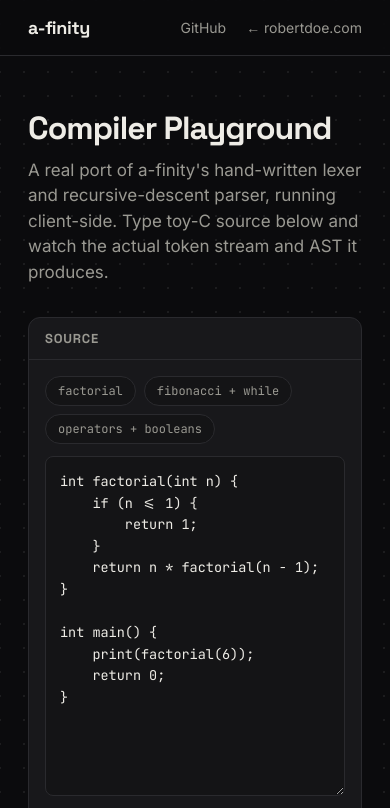
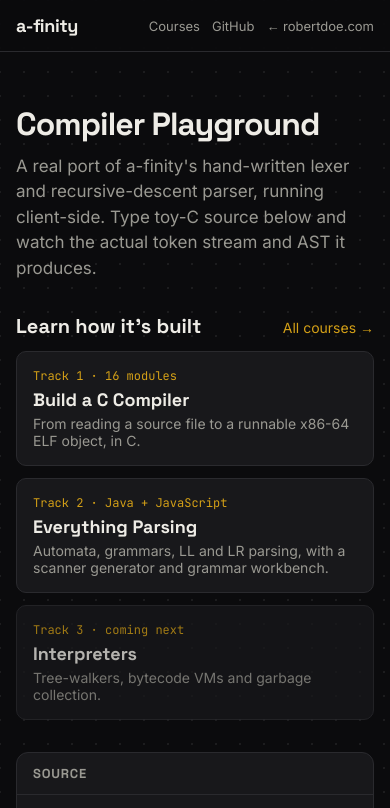
Before and after one commit to Robert-Doe/a-finity, a website built with Vite: page webapp/index.html in a window 390 px wide. Shown: the top 808 px of the page. Built offline with nearby package versions, Linux system fonts and the light colour scheme.

Commit message:
Publish course tutorials and link them from the homepage

```diff
--- a/webapp/package.json
+++ b/webapp/package.json
@@ -5,7 +5,7 @@
   "type": "module",
   "scripts": {
     "dev": "vite",
-    "build": "tsc --noEmit && vite build",
+    "build": "tsc --noEmit && vite build && node scripts/copy-course.mjs",
     "preview": "vite preview"
   },
   "devDependencies": {
--- /dev/null
+++ b/webapp/scripts/copy-course.mjs
@@ -0,0 +1,171 @@
+// Runs after `vite build`: publishes the course tutorials under dist/course/.
+//
+//   dist/course/index.html                         generated course index
+//   dist/course/<module_NN - ...>/tutorial.html    compiler track
+//   dist/course/everything_parsing/...             parsing course (pages + assets)
+//
+// Links from a tutorial to anything that isn't published here (DECISIONS.md,
+// run.md, source files) are rewritten to the file on GitHub, so no link 404s.
+
+import { readFileSync, writeFileSync, mkdirSync, readdirSync, statSync, existsSync, copyFileSync } from "node:fs";
+import { join, dirname, relative, posix } from "node:path";
+import { fileURLToPath } from "node:url";
+
+const REPO = join(dirname(fileURLToPath(import.meta.url)), "..", "..");
+const OUT = join(REPO, "webapp", "dist", "course");
+const GITHUB = "https://github.com/Robert-Doe/a-finity";
+
+const toPosix = (p) => p.split("\\").join("/");
+
+function walk(dir) {
+  const out = [];
+  for (const name of readdirSync(dir)) {
+    if (name === "node_modules" || name === "out" || name.startsWith(".")) continue;
+    const full = join(dir, name);
+    if (statSync(full).isDirectory()) out.push(...walk(full));
+    else out.push(full);
+  }
+  return out;
+}
+
+// ── what gets published ──
+const parsingDir = join(REPO, "everything_parsing");
+if (!existsSync(parsingDir)) throw new Error("copy-course: everything_parsing/ not found; is the build running from the repo?");
+
+const compilerModules = readdirSync(REPO).filter(d => /^module_\d\d/.test(d) && existsSync(join(REPO, d, "tutorial.html"))).sort();
+if (compilerModules.length === 0) throw new Error("copy-course: no module_NN/tutorial.html found");
+
+const published = new Set();                       // repo-relative posix paths
+for (const m of compilerModules) published.add(`${m}/tutorial.html`);
+for (const f of walk(parsingDir)) {
+  const rel = toPosix(relative(REPO, f));
+  if (rel.endsWith(".html") || rel.startsWith("everything_parsing/assets/")) published.add(rel);
+}
+
+// ── copy, rewriting links to unpublished files ──
+function rewrite(html, relPath) {
+  return html.replace(/(href|src)="([^"]*)"/g, (whole, attr, value) => {
+    if (/^(https?:|mailto:|data:|#|\/\/)/.test(value) || value === "") return whole;
+    const [pathPart, hash = ""] = value.split("#");
+    if (pathPart === "") return whole;
+    let target;
+    try { target = posix.normalize(posix.join(posix.dirname(relPath), pathPart.split("/").map(decodeURIComponent).join("/"))); }
+    catch { return whole; }
+    if (target.startsWith("..")) return whole;
+    const isDir = pathPart.endsWith("/");
+    const key = isDir ? posix.join(target, "index.html") : target;
+    if (published.has(key)) return whole;
+    const kind = isDir || !existsSync(join(REPO, target)) || statSync(join(REPO, target)).isDirectory() ? "tree" : "blob";
+    const url = `${GITHUB}/${kind}/main/${target.split("/").map(encodeURIComponent).join("/")}${hash ? "#" + hash : ""}`;
+    return `${attr}="${url}"`;
+  });
+}
+
+let pages = 0;
+for (const rel of published) {
+  const src = join(REPO, rel);
+  const dst = join(OUT, rel);
+  mkdirSync(dirname(dst), { recursive: true });
+  if (rel.endsWith(".html")) {
+    writeFileSync(dst, rewrite(readFileSync(src, "utf8"), rel));
+    pages++;
+  } else {
+    copyFileSync(src, dst);
+  }
+}
+
+// ── the course index ──
+const esc = (s) => s.replace(/&/g, "&amp;").replace(/</g, "&lt;").replace(/>/g, "&gt;");
+const titleOf = (rel) => {
+  const m = /<title>([^<]*)<\/title>/i.exec(readFileSync(join(REPO, rel), "utf8"));
+  return (m ? m[1] : rel).replace(/\s*\|\s*Everything Parsing\s*$/, "").trim();
+};
+const href = (rel) => rel.split("/").map(encodeURIComponent).join("/");
+
+const compilerItems = compilerModules.map(m => {
+  const num = m.slice(7, 9);
+  const name = m.replace(/^module_\d\d\s*-\s*/, "");
+  return `<li><a href="${href(m + "/tutorial.html")}"><span class="n">${num}</span>${esc(name)}</a></li>`;
+}).join("\n");
+
+const parsingModules = readdirSync(parsingDir)
+  .filter(d => /^\d\d-/.test(d) && existsSync(join(parsingDir, d, "tutorial.html")))
+  .sort();
+const parsingItems = parsingModules.map(d => {
+  const rel = `everything_parsing/${d}/tutorial.html`;
+  const t = titleOf(rel).replace(/^Module \d+\s*[—-]\s*/, "");
+  const cap = /Capstone/.test(readFileSync(join(REPO, rel), "utf8").slice(0, 2000)) ? ' <span class="tag">capstone</span>' : "";
+  return `<li><a href="${href(rel)}"><span class="n">${d.slice(0, 2)}</span>${t}${cap}</a></li>`;
+}).join("\n");
+
+const index = `<!DOCTYPE html>
+<html lang="en">
+<head>
+<meta charset="utf-8">
+<meta name="viewport" content="width=device-width, initial-scale=1">
+<title>a-finity courses</title>
+<link rel="preconnect" href="https://fonts.googleapis.com">
+<link rel="preconnect" href="https://fonts.gstatic.com" crossorigin>
+<link href="https://fonts.googleapis.com/css2?family=Space+Grotesk:wght@500;700&family=Inter:wght@400;600&family=JetBrains+Mono:wght@500&display=swap" rel="stylesheet">
+<style>
+  :root { --bg:#0b0b0d; --card:#18181b; --text:#eeece6; --dim:#9a9992; --accent:#d4a017; --soft:rgba(212,160,23,.14); --border:#2a2a2e; }
+  * { box-sizing: border-box; }
+  body { margin:0; background:var(--bg); color:var(--text); font:16px/1.6 Inter, system-ui, sans-serif; }
+  .wrap { max-width: 960px; margin: 0 auto; padding: 32px 16px 64px; }
+  .top { display:flex; justify-content:space-between; align-items:center; gap:16px; flex-wrap:wrap; }
+  .top a { color: var(--dim); text-decoration:none; font-size:14px; }
+  .top a:hover { color: var(--accent); }
+  h1 { font-family:'Space Grotesk', system-ui, sans-serif; font-size: clamp(32px, 6vw, 48px); margin: 32px 0 8px; }
+  .lede { color: var(--dim); max-width: 60ch; margin: 0 0 32px; }
+  section { background:var(--card); border:1px solid var(--border); border-radius:12px; padding:24px; margin-bottom:24px; }
+  h2 { font-family:'Space Grotesk', system-ui, sans-serif; margin:0 0 4px; font-size:24px; }
+  .sub { color: var(--dim); margin: 0 0 16px; font-size: 15px; }
+  .start { display:inline-block; margin: 0 0 16px; color: var(--bg); background: var(--accent); padding: 8px 14px; border-radius: 8px; text-decoration:none; font-weight:600; font-size:14px; }
+  ol { list-style:none; margin:0; padding:0; display:grid; grid-template-columns: repeat(auto-fill, minmax(260px, 1fr)); gap: 4px 16px; }
+  li a { display:flex; gap:10px; align-items:baseline; padding:6px 8px; border-radius:6px; color:var(--text); text-decoration:none; font-size:15px; }
+  li a:hover { background: var(--soft); }
+  .n { font-family:'JetBrains Mono', monospace; color: var(--accent); font-size:13px; min-width: 2ch; }
+  .tag { font-size:11px; color:var(--accent); border:1px solid var(--accent); border-radius:999px; padding:0 6px; margin-left:4px; }
+  .note { color: var(--dim); font-size: 14px; margin: 12px 0 0; }
+  .note a, .sub a { color: var(--accent); }
+</style>
+</head>
+<body>
+<div class="wrap">
+  <div class="top">
+    <a href="../">&larr; Compiler Playground</a>
+    <a href="${GITHUB}" target="_blank" rel="noopener">GitHub</a>
+  </div>
+  <h1>Courses</h1>
+  <p class="lede">Two tracks, built module by module with the code, a decisions log and a tutorial for every step. Start at module 01 of either track; each tutorial links to the next.</p>
+
+  <section id="compiler">
+    <h2>Build a C Compiler</h2>
+    <p class="sub">From reading a source file to emitting a runnable x86-64 ELF object, in C. ${compilerModules.length} modules.</p>
+    <a class="start" href="${href(compilerModules[0] + "/tutorial.html")}">Start with module 01</a>
+    <ol>
+${compilerItems}
+    </ol>
+  </section>
+
+  <section id="parsing">
+    <h2>Everything Parsing</h2>
+    <p class="sub">Formal languages, automata, and top-down and bottom-up parsing, with every concept implemented in Java and JavaScript side by side. ${parsingModules.length} modules published so far.</p>
+    <a class="start" href="everything_parsing/prerequisites/index.html">Start with the prerequisites</a>
+    <ol>
+${parsingItems}
+    </ol>
+    <p class="note">Full plan: <a href="${GITHUB}/blob/main/everything_parsing/ROADMAP.md" target="_blank" rel="noopener">ROADMAP.md</a> &middot; <a href="${GITHUB}/blob/main/everything_parsing/GLOSSARY.md" target="_blank" rel="noopener">GLOSSARY.md</a></p>
+  </section>
+
+  <section id="interpreters">
+    <h2>Interpreters <span class="tag">coming next</span></h2>
+    <p class="sub">A tree-walking interpreter, a bytecode compiler and stack VM, closures, garbage collection and performance, in Java and JavaScript. <a href="${GITHUB}/blob/main/interpreters/ROADMAP.md" target="_blank" rel="noopener">Read the plan</a>.</p>
+  </section>
+</div>
+</body>
+</html>
+`;
+mkdirSync(OUT, { recursive: true });
+writeFileSync(join(OUT, "index.html"), index);
+console.log(`copy-course: ${pages} pages published under dist/course/ (${compilerModules.length} compiler modules, ${parsingModules.length} parsing modules)`);
--- a/webapp/src/main.ts
+++ b/webapp/src/main.ts
@@ -197,6 +197,7 @@ app.innerHTML = `
   <header class="topbar">
     <div class="topbar__brand">a-finity</div>
     <nav class="topbar__links">
+      <a href="course/">Courses</a>
       <a href="https://github.com/Robert-Doe/a-finity" target="_blank" rel="noopener">GitHub</a>
       <a href="https://robertdoe.com">&larr; robertdoe.com</a>
     </nav>
@@ -205,6 +206,30 @@ app.innerHTML = `
   <section class="hero">
     <h1>Compiler Playground</h1>
     <p>A real port of a-finity's hand-written lexer and recursive-descent parser, running client-side. Type toy-C source below and watch the actual token stream and AST it produces.</p>
+  </section>
+
+  <section class="courses" aria-labelledby="courses-title">
+    <div class="courses__head">
+      <h2 id="courses-title">Learn how it's built</h2>
+      <a href="course/">All courses &rarr;</a>
+    </div>
+    <div class="courses__grid">
+      <a class="course" href="course/#compiler">
+        <span class="course__kicker">Track 1 &middot; 16 modules</span>
+        <span class="course__title">Build a C Compiler</span>
+        <span class="course__desc">From reading a source file to a runnable x86-64 ELF object, in C.</span>
+      </a>
+      <a class="course" href="course/#parsing">
+        <span class="course__kicker">Track 2 &middot; Java + JavaScript</span>
+        <span class="course__title">Everything Parsing</span>
+        <span class="course__desc">Automata, grammars, LL and LR parsing, with a scanner generator and grammar workbench.</span>
+      </a>
+      <a class="course course--soon" href="course/#interpreters">
+        <span class="course__kicker">Track 3 &middot; coming next</span>
+        <span class="course__title">Interpreters</span>
+        <span class="course__desc">Tree-walkers, bytecode VMs and garbage collection.</span>
+      </a>
+    </div>
   </section>
 
   <main class="main">
--- a/webapp/src/style.css
+++ b/webapp/src/style.css
@@ -505,3 +505,68 @@ table.ll1-table th:first-child, table.ll1-table td:first-child { text-align: lef
 ::-webkit-scrollbar { width: 10px; height: 10px; }
 ::-webkit-scrollbar-track { background: var(--bg-elevated); }
 ::-webkit-scrollbar-thumb { background: var(--border); border-radius: 6px; }
+
+/* ---------------------------------------------------------------- courses */
+
+.courses {
+  max-width: 1100px;
+  width: 100%;
+  margin: 0 auto;
+  padding: 0 28px 32px;
+}
+.courses__head {
+  display: flex;
+  justify-content: space-between;
+  align-items: baseline;
+  gap: 16px;
+  margin-bottom: 12px;
+}
+.courses__head h2 {
+  font-family: var(--display);
+  font-size: 20px;
+  margin: 0;
+}
+.courses__head a {
+  color: var(--accent);
+  text-decoration: none;
+  font-size: 14px;
+}
+.courses__grid {
+  display: grid;
+  grid-template-columns: repeat(auto-fit, minmax(240px, 1fr));
+  gap: 12px;
+}
+.course {
+  display: flex;
+  flex-direction: column;
+  gap: 4px;
+  padding: 16px;
+  background: var(--bg-card);
+  border: 1px solid var(--border);
+  border-radius: 10px;
+  color: var(--text);
+  text-decoration: none;
+  transition: border-color 0.15s ease;
+}
+.course:hover { border-color: var(--accent); }
+.course__kicker {
+  font-family: var(--mono);
+  font-size: 12px;
+  color: var(--accent);
+}
+.course__title {
+  font-family: var(--display);
+  font-size: 18px;
+  font-weight: 700;
+}
+.course__desc {
+  font-size: 14px;
+  color: var(--text-dim);
+}
+.course--soon { opacity: 0.75; }
+
+@media (max-width: 480px) {
+  .topbar { padding: 14px 16px; gap: 12px; }
+  .topbar__links { gap: 12px; font-size: 13px; }
+  .hero, .courses, .main { padding-left: 16px; padding-right: 16px; }
+}
```
Also changed, not shown: 1 other file.
